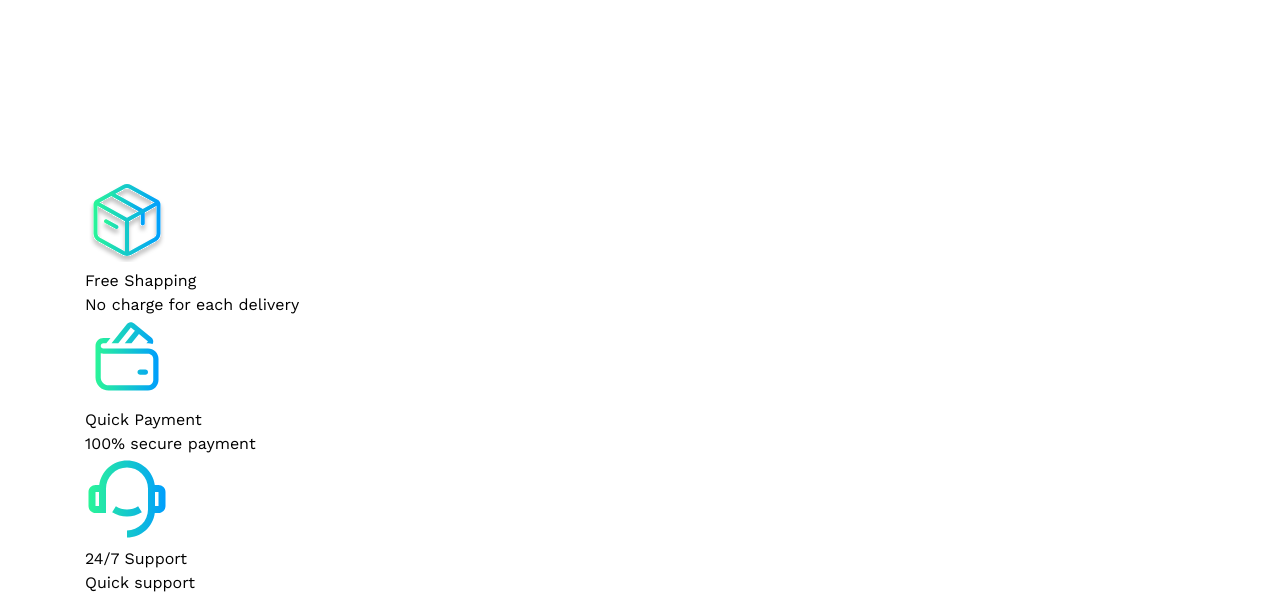
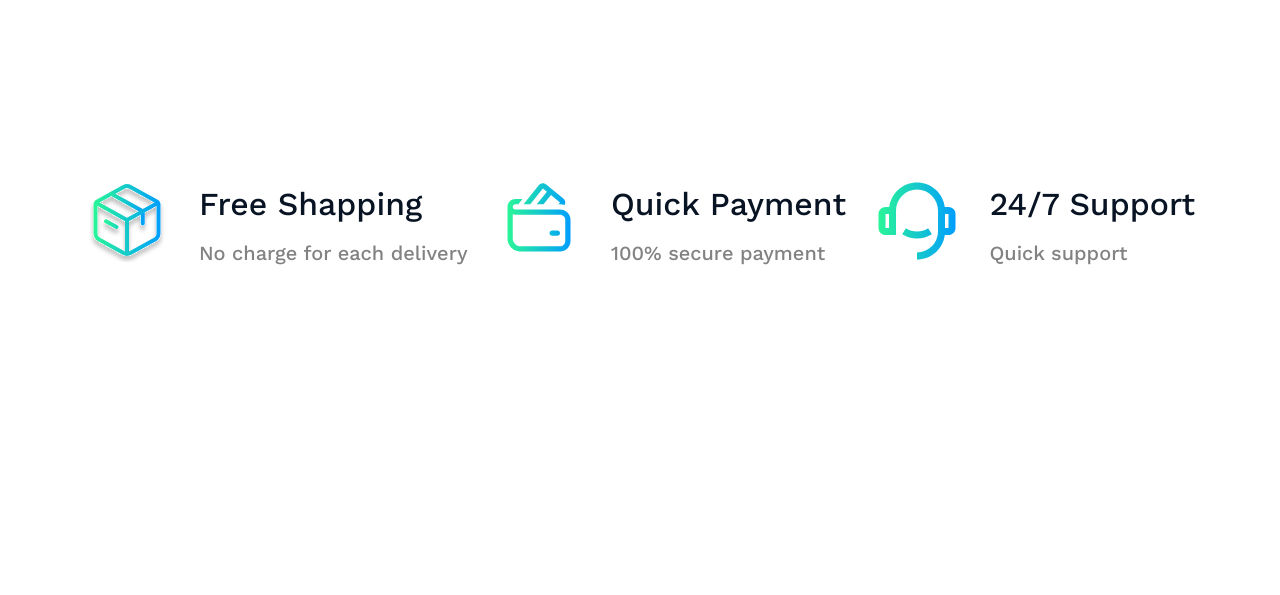
Before and after one commit to Amirhb20/Daunku, a plain HTML site: page index.html in a window 1280 px wide. Shown: the part 912-1507 px from the top of the page. After the commit the page ends 1381 px from the top, so only its background shows below. Drawn offline with Linux system fonts and the light colour scheme.

Commit message:
style: add services section styling

```diff
--- a/styles/app.css
+++ b/styles/app.css
@@ -95,7 +95,6 @@ nav
   margin-right: 9rem;
   transition: color 1s ease-in;
   cursor: pointer;
-
 }
 .list__item:last-child {
   margin-right: 0rem;
@@ -314,3 +313,41 @@ header content
   top: 28rem;
 }
 /*
+*/
+.main {
+  margin-top: 10rem;
+  margin-bottom: 20rem;
+}
+/*
+
+----services-----
+
+*/
+.service {
+}
+.services {
+  display: flex;
+  align-items: center;
+  justify-content: space-between;
+  flex-wrap: wrap;
+}
+.service-box {
+  display: flex;
+  align-items: center;
+}
+.service-box__icon {
+  margin-right: 3rem;
+}
+.service-box__text {
+}
+.service-box__text__title {
+  font-family: "worksans Medium";
+  font-size: 3.2rem;
+  color: var(--text-color);
+  margin-bottom: 1rem;
+}
+.service-box__text__descripton {
+  font-family: "worksans Medium";
+  font-size: 2rem;
+  color: var(--secendery-text-color);
+}
```
